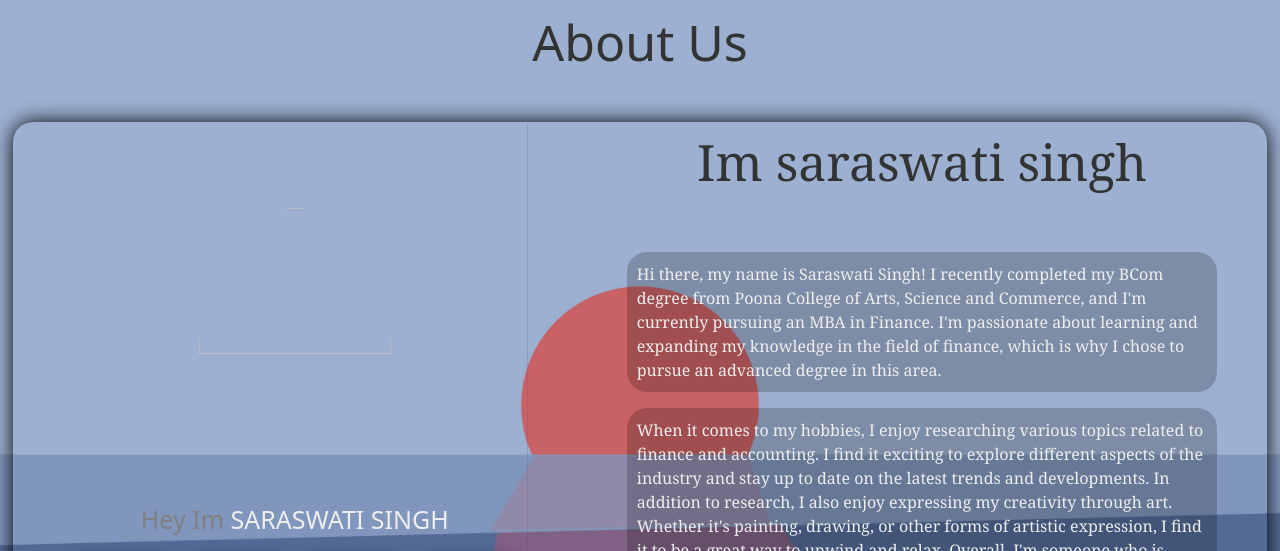
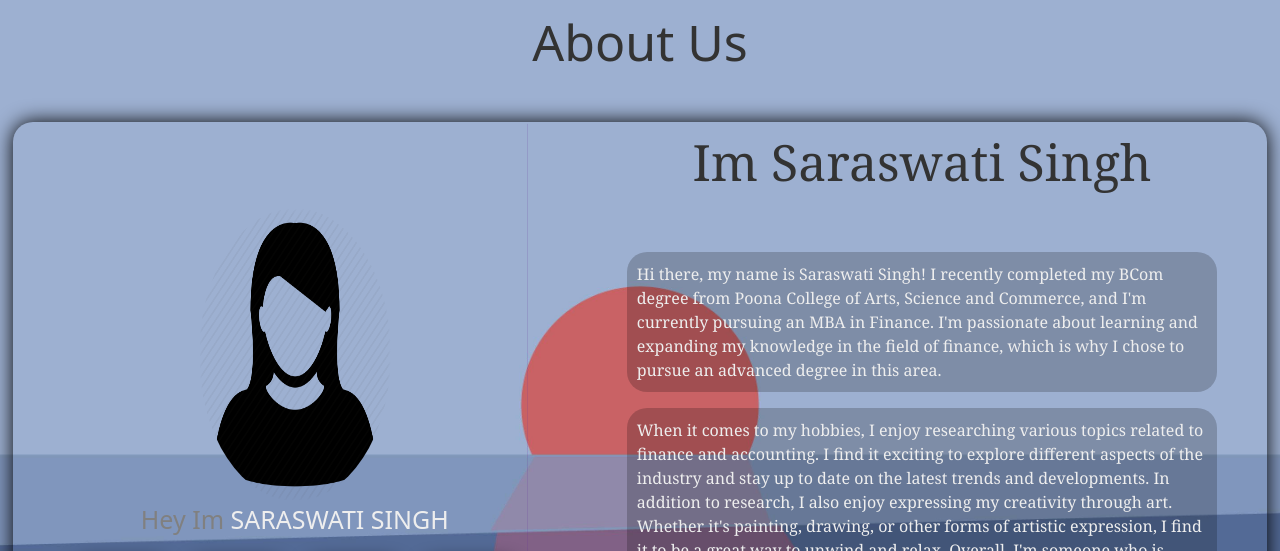
Before and after one commit to Shazim007/MBA-F-1, a plain HTML site: page index.html in a window 1280 px wide. Shown: the part 840-1391 px from the top of the page. Drawn offline with nearby package versions, Linux system fonts and the light colour scheme.

Commit message:
img path changed , capitalize name

```diff
--- a/index.html
+++ b/index.html
@@ -64,8 +64,8 @@
             <h2>About Us</h2>
             <!-- <p>Here you can add all your professional details.</p> -->
             <div class="about-container">
-                <div class="about-box1"><img src="trial/photos/user-pic2.png" alt="" height="50%">
-                    <p class="user-text"><span>Hey Im </span>saraswati singh</p>
+                <div class="about-box1"><img src="photos/user-pic2.png" alt="" height="50%">
+                    <p class="user-text"><span>Hey Im </span>Saraswati Singh</p>
 
                     <div class="icon-container">
                         <!-- social icon-box -->
@@ -112,7 +112,7 @@
                 </div>
 
                 <div class="about-box2">
-                    <h2>Im saraswati singh</h2>
+                    <h2>Im Saraswati Singh</h2>
                     <p>Hi there, my name is Saraswati Singh! I recently completed my BCom degree from Poona College of
                         Arts, Science and Commerce, and I'm currently pursuing an MBA in Finance. I'm passionate about
                         learning and expanding my knowledge in the field of finance, which is why I chose to pursue an
```
